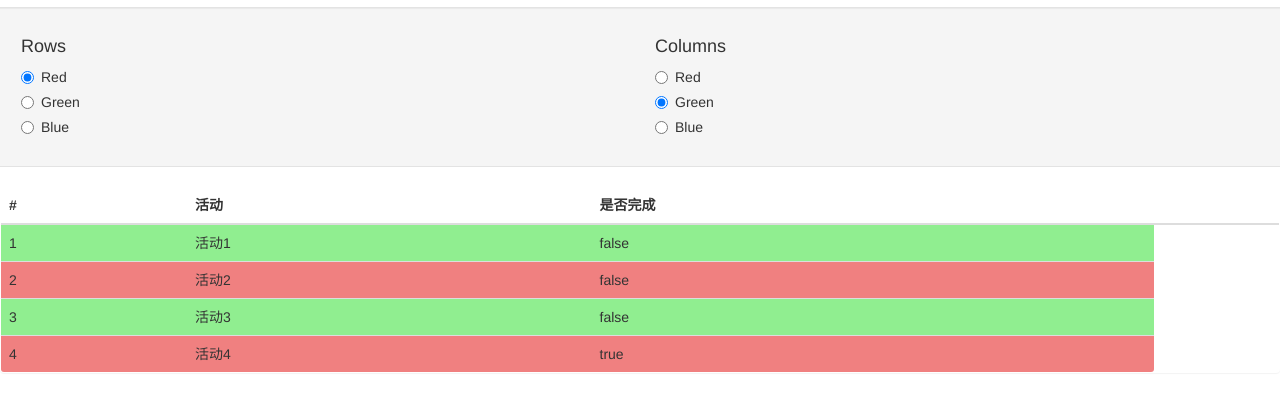
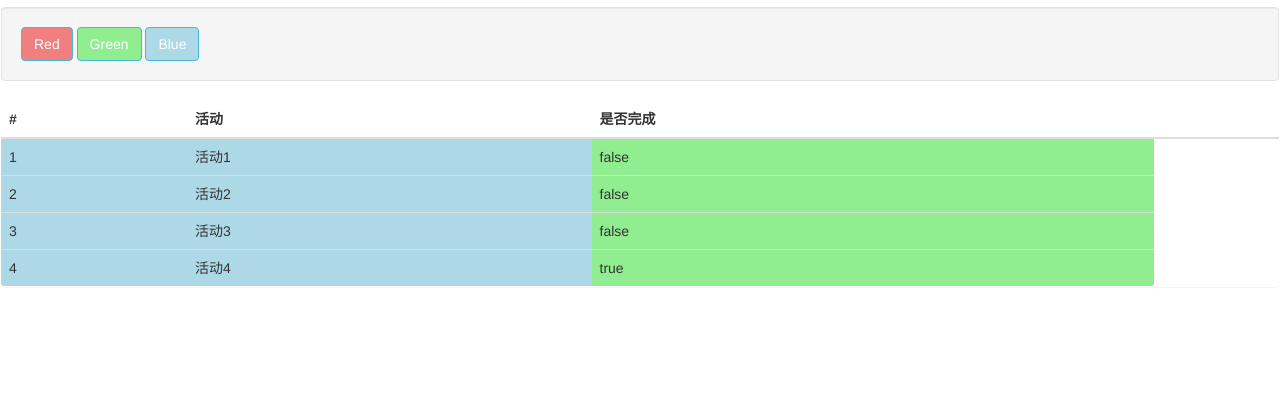
Before and after one commit to supertiny99/angularDemo, a website: page src/directives.html in a window 1280 px wide. Shown: the part 50-460 px from the top of the page. Drawn offline with nearby package versions, Linux system fonts and the light colour scheme.

Commit message:
ng-click,ng-mouseenter,ng-mouseleave

```diff
--- a/src/directives.html
+++ b/src/directives.html
@@ -5,9 +5,9 @@
   <title>Document</title>
   <link rel="stylesheet" href="bootstrap.css" />
   <style>
-    tr.Red { background-color: lightcoral; }
-    tr.Green { background-color: lightgreen; }
-    tr.Blue { background-color: lightblue; }
+    .Red { background-color: lightcoral; }
+    .Green { background-color: lightgreen; }
+    .Blue { background-color: lightblue; }
   </style>
 </head>
 <body>
@@ -15,15 +15,10 @@
   <div id="todoPanel" class="panel" data-ng-controller="defaultCtrl">
     <h3 class="panel-header">To Do List</h3>
 
-    <div class="row well">
-      <div class="col-xs-6" ng-repeat="(key, val) in settings">
-        <h4>{{key}}</h4>
-        <div class="radio" ng-repeat="button in buttonNames">
-          <label>
-            <input type="radio" ng-model="settings[key]" value="{{button}}"/> {{button}}
-          </label>
-        </div>
-      </div>
+    <div class="well">
+      <span ng-repeat="button in buttonNames">
+        <button class="btn btn-info" ng-class="buttonNames[$index]" ng-click="data.rowColor = button">{{button}}</button>
+      </span>
     </div>
 
     <table class="table">
@@ -36,10 +31,12 @@
         </tr>
       </thead>
       <tbody>
-        <tr ng-repeat="item in todos" ng-class-even="settings.Rows" ng-class-odd="settings.Columns">
+        <tr ng-repeat="item in todos" ng-class="data.rowColor"
+            ng-mouseenter = "handleEvent($event)"
+            ng-mouseleave = "handleEvent($event)" >
           <td>{{$index +1}}</td>
           <td>{{item.action}}</td>
-          <td>
+          <td ng-class="data.columnColor">
             {{item.complete}}
           </td>
         </tr>
--- a/src/index.js
+++ b/src/index.js
@@ -1,7 +1,6 @@
 angular.module('exampleApp', [])
   .controller('defaultCtrl', ($scope) => {
 
-    $scope.data = {};
 
     $scope.todos = [
       { action: '活动1', complete: false},
@@ -12,8 +11,14 @@ angular.module('exampleApp', [])
 
     $scope.buttonNames = ['Red', 'Green', 'Blue'];
 
-    $scope.settings = {
-      Rows: 'Red',
-      Columns: 'Green'
+    $scope.data = {
+      rowColor: 'Blue',
+      columnColor: 'Green',
     };
+
+    $scope.handleEvent = (e) => {
+      console.log('Event Type:' + e.type);
+      $scope.data.columnColor = e.type == 'mouseover' ? 'Green' : 'Blue';
+    };
+
   });
```
